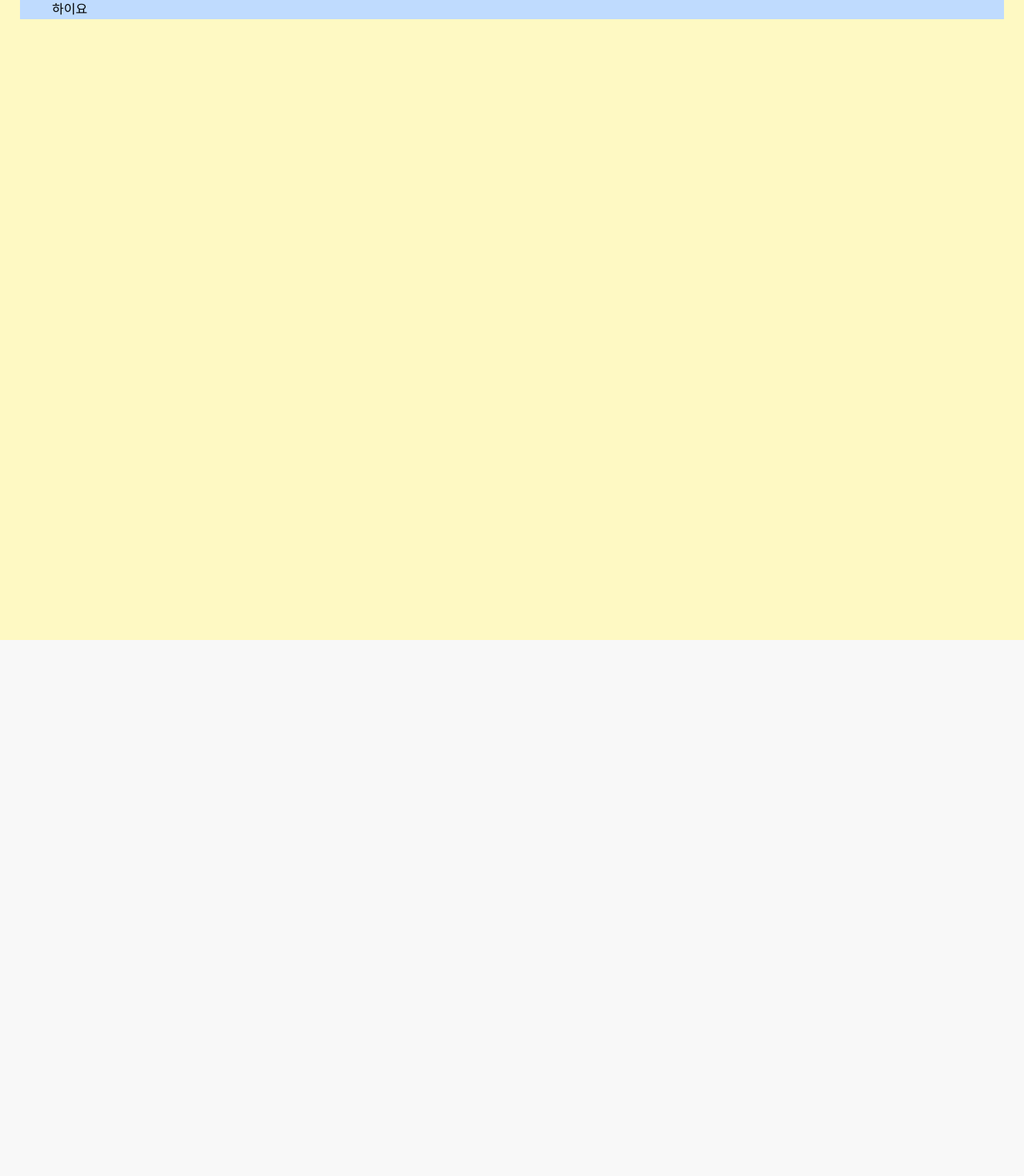
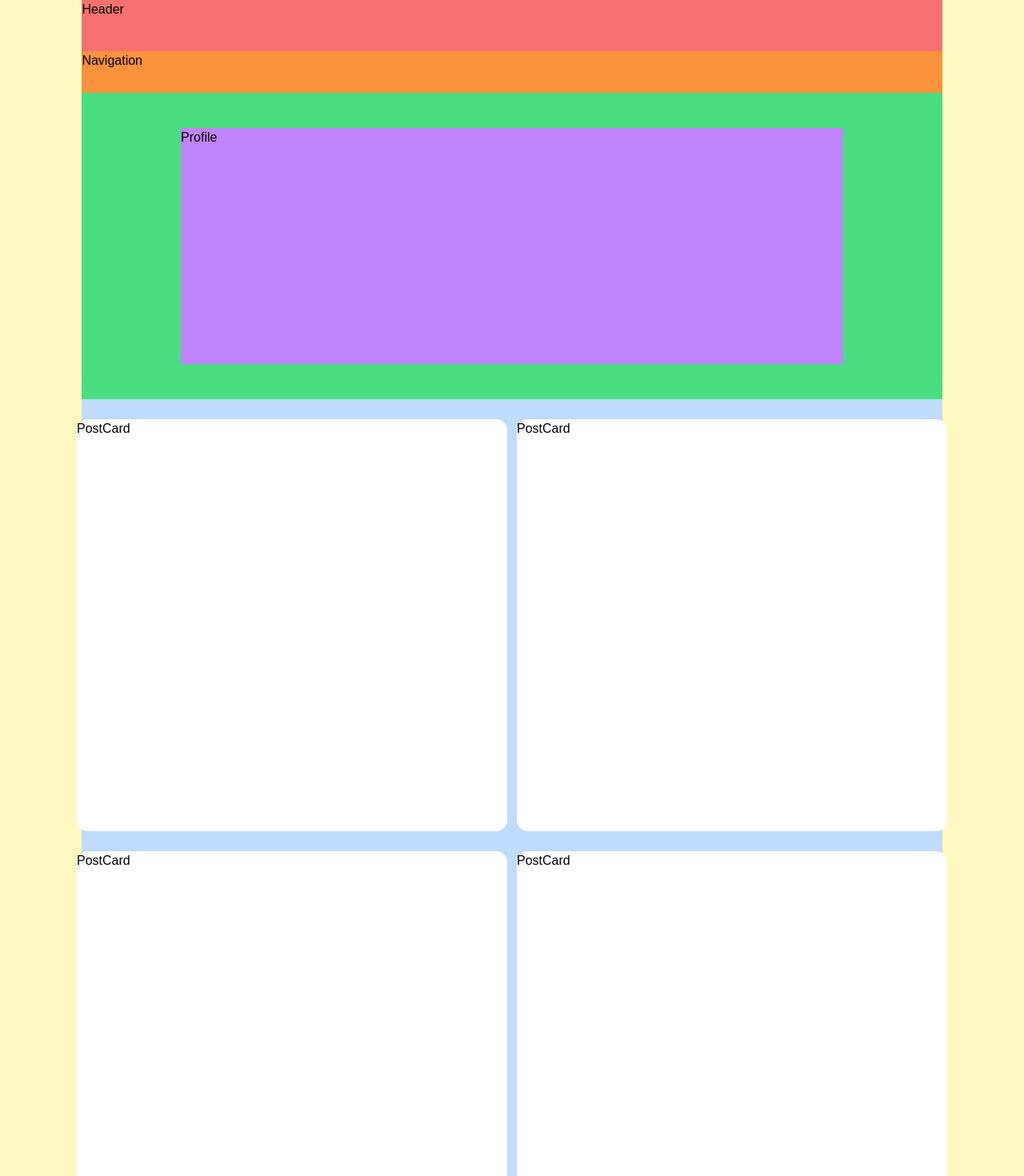
Before and after one commit to KingSeokJin/sjdevlog, a Next.js app: page / in a window 1280 px wide. Shown: the top 1470 px of the page at 80% size. Before the commit the page ends 800 px from the top, so only its background shows below. Built offline with nearby package versions, Linux system fonts and the light colour scheme.

Commit message:
기본틀 구축

```diff
--- a/src/app/page.tsx
+++ b/src/app/page.tsx
@@ -1,9 +1,18 @@
+import Header from './ui/Header';
+import Navigation from './ui/Navigation';
+import Profile from './ui/Profile';
+import Grid from './ui/Grid';
+import Footer from './ui/Footer';
 export default function Home() {
   return (
     // 여기 className에 마우스를 올리고 테스트할 겁니다.
     <main className="flex min-h-screen flex-col items-center bg-yellow-100">
-      <div className="w-full max-w-screen-sm bg-blue-200 px-5 text-black sm:max-w-screen-md sm:px-8 lg:max-w-[1230px] lg:px-10">
-        하이요
+      <div className="flex w-[84%] flex-col items-center justify-center bg-blue-200 text-black">
+        <Header />
+        <Navigation />
+        <Profile />
+        <Grid />
+        <Footer />
       </div>
     </main>
   );
--- /dev/null
+++ b/src/app/ui/Footer.tsx
@@ -0,0 +1,5 @@
+const Footer = () => {
+  return <div className="h-[160px] w-full bg-pink-400">Footer</div>;
+};
+
+export default Footer;
--- /dev/null
+++ b/src/app/ui/Grid.tsx
@@ -0,0 +1,18 @@
+import PostCard from './PostCard';
+
+const Grid = () => {
+  const dummyPosts = Array.from({ length: 10 }, (_, i) => ({
+    id: i + 1,
+    title: `Post ${i + 1}`,
+  }));
+
+  return (
+    <div className="mt-[25px] grid w-full grid-cols-2 justify-items-center gap-[25px]">
+      {dummyPosts.map((post) => (
+        <PostCard key={post.id} />
+      ))}
+    </div>
+  );
+};
+
+export default Grid;
--- /dev/null
+++ b/src/app/ui/Header.tsx
@@ -0,0 +1,5 @@
+const Header = () => {
+  return <header className="h-[64px] w-full bg-red-400">Header</header>;
+};
+
+export default Header;
--- /dev/null
+++ b/src/app/ui/Navigation.tsx
@@ -0,0 +1,5 @@
+const Navigation = () => {
+  return <nav className="h-[52px] w-full bg-orange-400">Navigation</nav>;
+};
+
+export default Navigation;
--- /dev/null
+++ b/src/app/ui/PostCard.tsx
@@ -0,0 +1,7 @@
+const PostCard = () => {
+  return (
+    <div className="h-[515px] w-[538px] rounded-[14px] bg-white">PostCard</div>
+  );
+};
+
+export default PostCard;
--- /dev/null
+++ b/src/app/ui/Profile.tsx
@@ -0,0 +1,9 @@
+const Profile = () => {
+  return (
+    <div className="flex h-[383px] w-full flex-col justify-center bg-green-400">
+      <div className="mx-auto h-[77%] w-[77%] bg-purple-400">Profile</div>
+    </div>
+  );
+};
+
+export default Profile;
```
